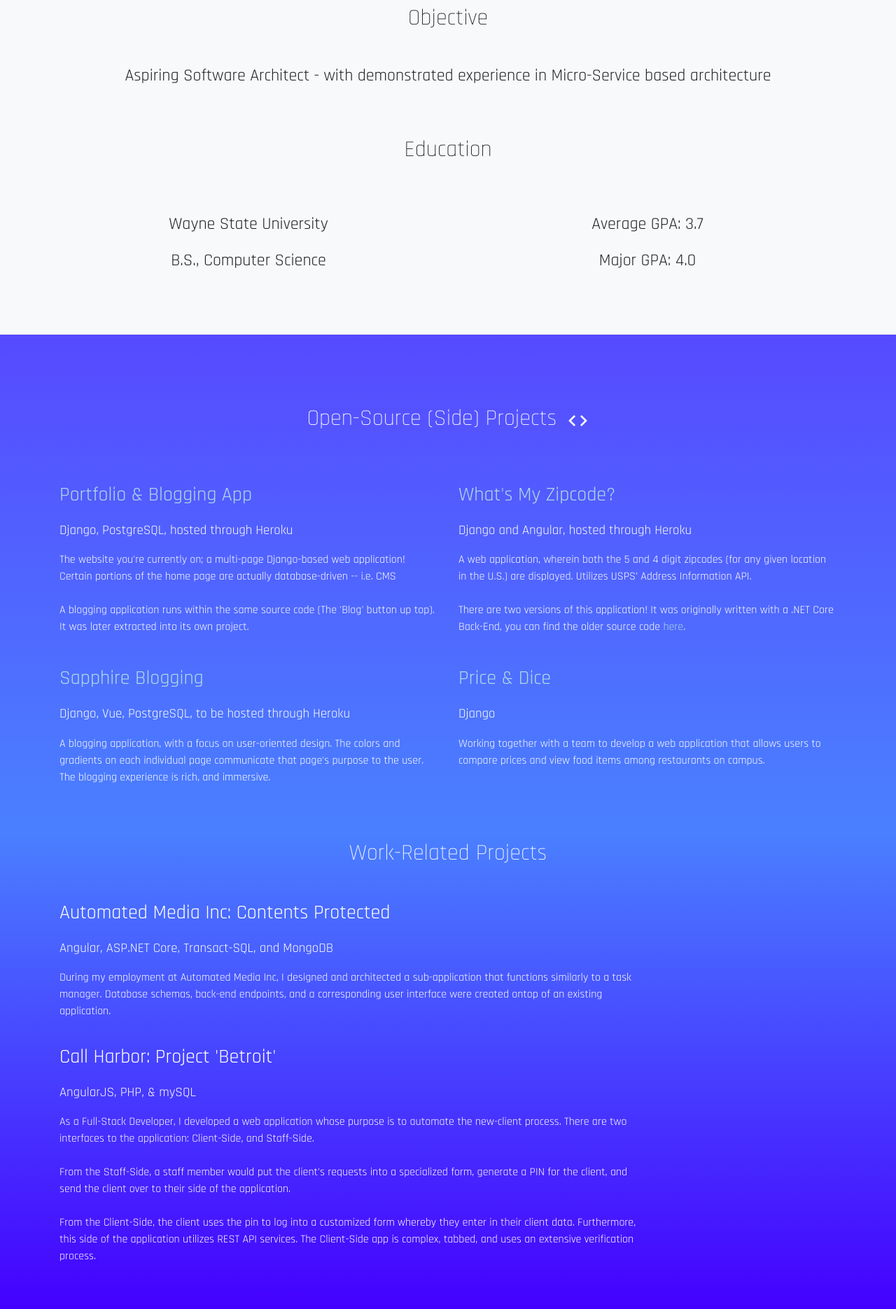
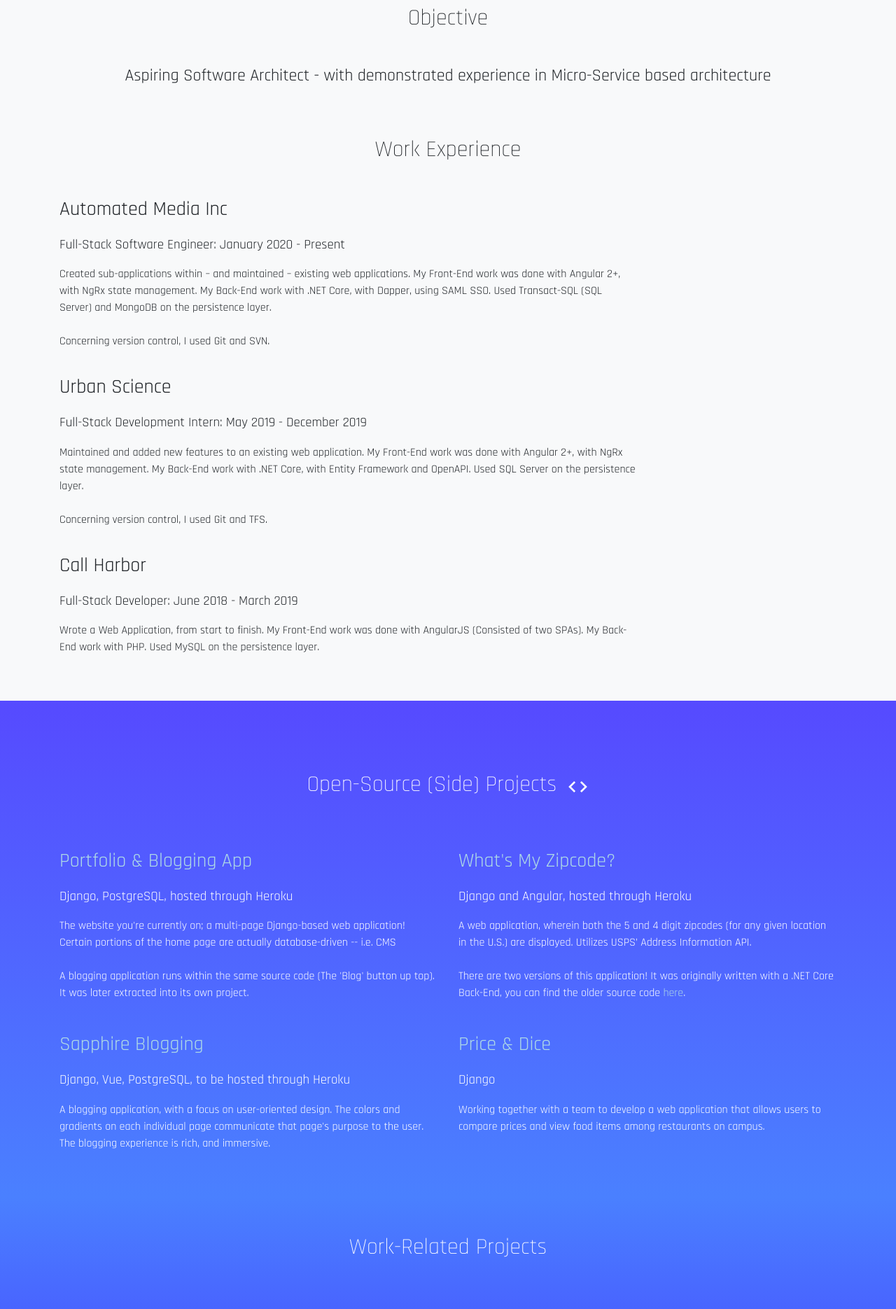
Before and after one commit to wkatbey/personal-website, a Django app: page /resume/ in a window 1280 px wide. Shown: the part 158-2028 px from the top of the page at 70% size. Run offline with Django 3.2, Linux system fonts and the light colour scheme; some libraries are stand-ins or nearby versions.

Commit message:
More resume work

```diff
--- a/sph_style/static/sph_style/hero_properties.css
+++ b/sph_style/static/sph_style/hero_properties.css
@@ -38,7 +38,7 @@
 }
 
 .white--transition-to-morning-blue {
-    background-image: linear-gradient(to top, #564aff, #958cff, #b3adff, #d0ccff, #ffffff, #ffffff);
+    background-image: linear-gradient(to top, #564aff, #958cff, #ffffff, #ffffff, #ffffff, #ffffff);
 }
 
 .deep-blue  {
--- a/static_website/templates/static_website/resume.html
+++ b/static_website/templates/static_website/resume.html
@@ -16,8 +16,45 @@
         <p class="reading-font-lg text-center">
             Aspiring Software Architect - with demonstrated experience in Micro-Service based architecture
         </p>
-        <div class="">
-            <p class=" heading-text text-center pt-5 pb-4">Education</p>
+
+        <p class="heading-text text-center pt-5 pb-4">Work Experience</p>
+        <div class="row">
+            <div class="col-lg-9">
+                <p class="attribute-heading-text">Automated Media Inc</p>
+                <p class="reading-font">Full-Stack Software Engineer: January 2020 - Present</p>
+                <p class="attribute-body-text">
+                    Created sub-applications within – and maintained – existing web applications. My
+                    Front-End work was done with Angular 2+, with NgRx state management. My Back-End work with
+                    .NET Core, with Dapper, using SAML SSO. Used Transact-SQL (SQL Server) and MongoDB on
+                    the persistence layer.
+                    <br /><br />
+                    Concerning version control, I used Git and SVN.
+                </p>
+            </div>
+            <div class="col-lg-9 pt-3">
+                <p class="attribute-heading-text">Urban Science</p>
+                <p class="reading-font">Full-Stack Development Intern: May 2019 - December 2019</p>
+                <p class="attribute-body-text">
+                    Maintained and added new features to an existing web application. My Front-End work
+                    was done with Angular 2+, with NgRx state management. My Back-End work with
+                    .NET Core, with Entity Framework and OpenAPI. Used SQL Server on the persistence layer.
+                    <br /><br />
+                    Concerning version control, I used Git and TFS.
+                </p>
+            </div>
+
+            <div class="col-lg-9 pt-3">
+                <p class="attribute-heading-text">Call Harbor</p>
+                <p class="reading-font">Full-Stack Developer: June 2018 - March 2019</p>
+                <p class="attribute-body-text">
+                    Wrote a Web Application, from start to finish. My Front-End work was done with
+                    AngularJS (Consisted of two SPAs). My Back-End work with PHP. Used MySQL on
+                    the persistence layer.
+                </p>
+            </div>
+        </div>
+
+        <!--<p class=" heading-text text-center pt-5 pb-4">Education</p>
         <div class="row pt-4 pb-4">
             <div class="col-lg-6">
                 <p class="text-center reading-font-lg">Wayne State University</p>
@@ -27,8 +64,8 @@
                 <p class="text-center reading-font-lg">Average GPA: 3.7</p>
                 <p class="text-center reading-font-lg">Major GPA: 4.0</p>
             </div>
-            </div>
-        </div>
+        </div>-->
+
     </div>
 </div>
 <div class="morning-blue pt-5">
@@ -95,12 +132,12 @@
     </div>
  </div>
 <div class="morning-blue--transition-to-blue">
-    <div class="container text-white pt-2 pb-5">
-        <p class="heading-text text-center pb-4">
+    <div class="container text-white pt-5 pb-5">
+        <p class="heading-text text-center pb-5">
             Work-Related Projects
         </p>
         <div class="row">
-            <div class="col-lg-9">
+            <div class="col-lg-9 pt-5 pt-md-2 pt-lg-0">
                 <p class="attribute-heading-text">Automated Media Inc: Contents Protected</p>
                 <p class="reading-font">Angular, ASP.NET Core, Transact-SQL, and MongoDB</p>
                 <p class="attribute-body-text">
@@ -130,14 +167,14 @@
     </div>
 </div>
 <div class="blue">
-    <div class="container text-white pt-2 pb-5">
-        <div class="icon-heading-container padding-bottom--2">
+    <div class="container text-white pt-5 pb-5">
+        <div class="icon-heading-container pb-5">
             <p class="heading-text">My Skillset</p>
             <i class="material-icons heading-icon">
                 build
             </i>
         </div>
-        <div class="text-center reading-font">
+        <div class="text-center reading-font pt-5 pt-md-2 pt-lg-0">
             <p>C++ & Object Oriented Programming</p>
             <p>HTML</p>
             <p>CSS, Bootstrap, Javascript</p>
```
Lines whose indentation alone changed are shown as unchanged.
